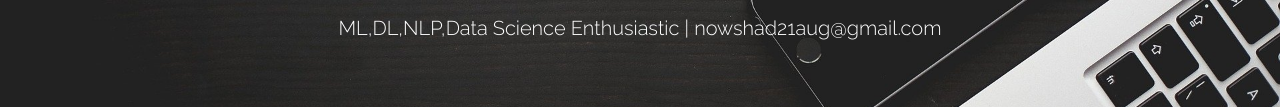
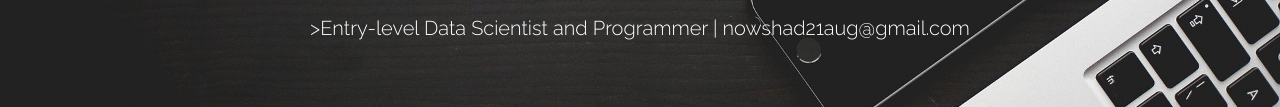
Before and after one commit to nowshad7/nsd, a plain HTML site: page index.html in a window 1280 px wide. Shown: the part 311-418 px from the top of the page. Drawn offline with Linux system fonts and the light colour scheme.

Commit message:
Update index.html
yy

```diff
--- a/index.html
+++ b/index.html
@@ -59,7 +59,7 @@
       <div class="row centered">
         <div class="col-lg-12">
           <h1>Robiul Hasan Nowshad</h1>
-          <h3>ML,DL,NLP,Data Science Enthusiastic | nowshad21aug@gmail.com</h3>
+          <h3>>Entry-level Data Scientist and Programmer | nowshad21aug@gmail.com</h3>
         </div>
         <!--/.col-lg-12 -->
       </div>
```
